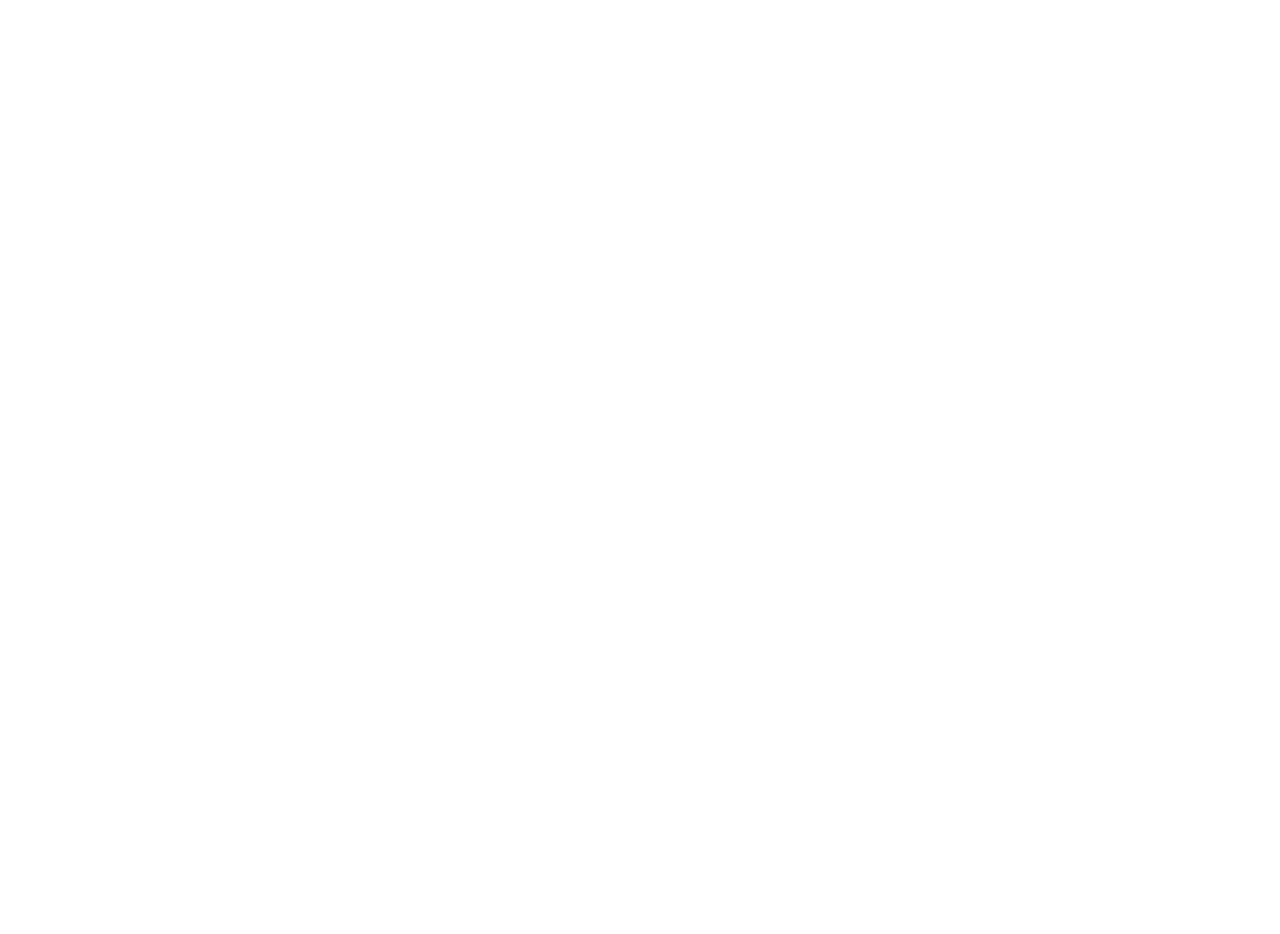
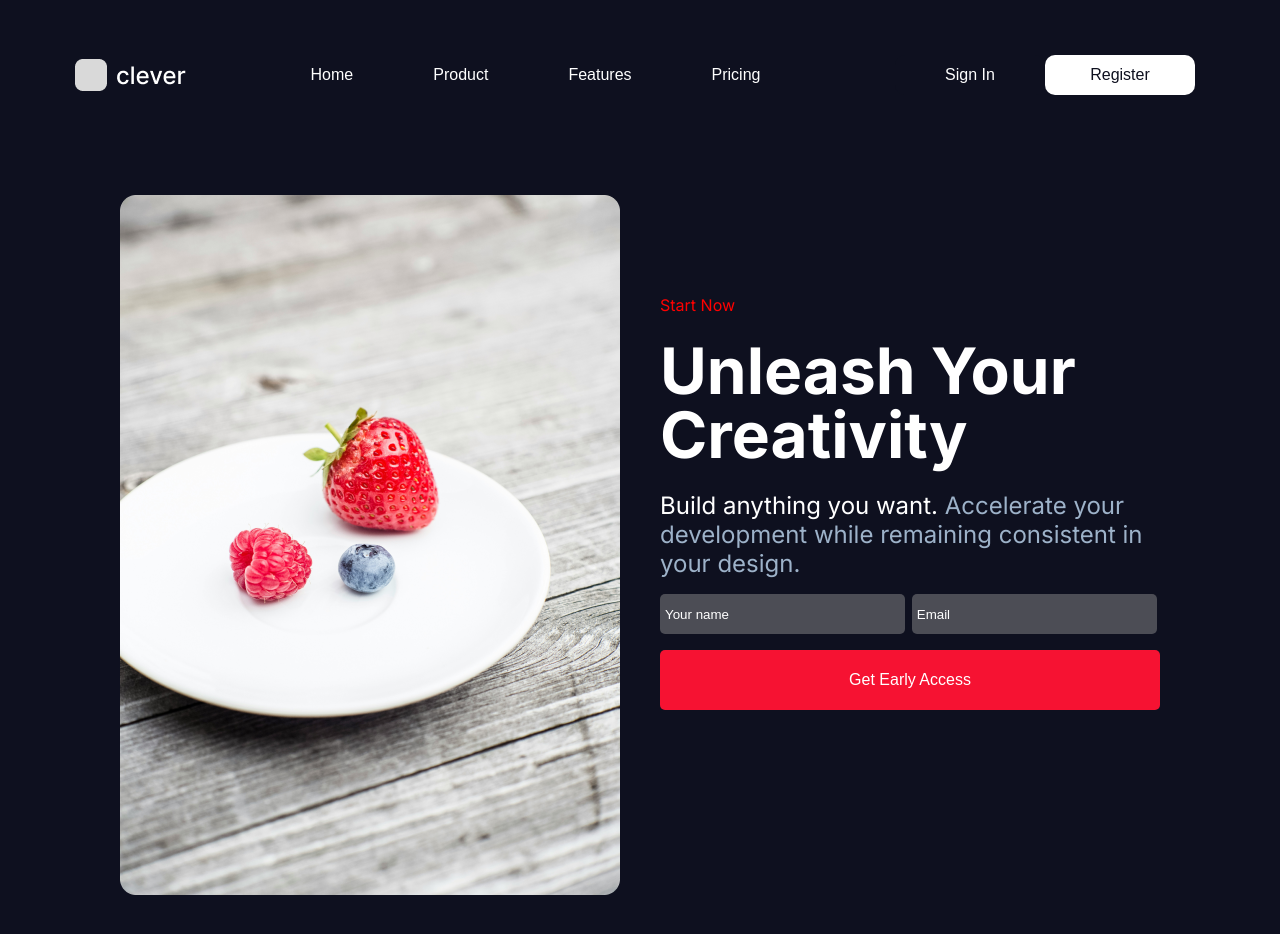
Before and after one commit to C3sar10/clever-hero-practice, a plain HTML site: page index.html in a window 1280 px wide. Before the commit the page ends 800 px from the top, so only its background shows below. Drawn offline with nearby package versions, Linux system fonts and the light colour scheme.

Commit message:
First Iteration

```diff
--- a/index.html
+++ b/index.html
@@ -20,5 +20,38 @@
     <!-- THIS IS THE FONT FAMILY LINK FROM GOOGLE FONTS DO NOT DELETE -->
     <title>Clever Landing Page | Dream Team Dev Services Project</title>
   </head>
-  <body></body>
+  <body>
+    <nav class="navbar" id="navbar">
+      <a href="#">
+        <div class="logo"></div>
+      </a>
+      <div class="tabs">
+        <button class="links">Home</button>
+        <button class="links">Product</button>
+        <button class="links">Features</button>
+        <button class="links">Pricing</button>
+      </div>
+      <div class="buttons">
+        <button class="sign-up">Sign In</button>
+        <button class="sign-up Register">Register</button>
+      </div>
+    </nav>
+    <div class="body-container">
+      <div class="photo"></div>
+      <div class="content-container">
+        <div style="color: red; font-size: 16px;">Start Now</div>
+        <h1 class="title">Unleash Your Creativity</h1>
+        <div class="text-container">
+          <p class="body-text">Build anything you want.
+            <span class="body-text shadow">Accelerate your development while remaining consistent in your design.</span>
+          </p>
+        </div>
+        <div class="input-field">
+          <input type="text" placeholder="Your name" class="input">
+          <input type="email" placeholder="Email" class="input">
+        </div>
+        <button class="access">Get Early Access</button>
+      </div>
+    </div>
+  </body>
 </html>
--- a/style.css
+++ b/style.css
@@ -9,12 +9,15 @@
 }
 
 body {
-  font-size: 16px;
+  font-size: var(--text-size);
   font-family: "Inter", sans-serif;
   width: 100%;
   overflow-x: hidden;
   height: 100%;
   min-height: 100vh;
+  background-color: var(--background-color);
+  display: flex;
+  flex-direction: column;
 }
 
 /*******/
@@ -24,5 +27,203 @@ body {
 /* You can use this root element for variables to help make css styling easier */
 
 :root {
-  /* use for colors, typography, etc.*/
+  --background-color: #0E101F;
+  --Color-text: #FFFFFF;
+  --Red-color: #F61232;
+  --Light-Red: #F96F82;
+  --Light-blue-color: #9DB2C9;
+  --Button-Hover-BKG: #B8B8B8;
+  --Input-BKG-color: #4C4D55;
+
+  --H1-size: 64px;
+  --Subtitle-size: 16px;
+  --text-size: 24px;
+  --Nav-links: 16px; /* or 24px */
+  --Button-size: 16px;
 }
+
+.navbar {
+  height: 8vw;
+  padding: 75px;
+  width: 100%;
+  display: flex;
+  flex-direction: row;
+  justify-content: space-between;
+  align-items: center;
+  flex-shrink: 0;
+}
+
+.logo {
+  aspect-ratio: 111 / 32;
+  height: auto;
+  width: 111px;
+  background-image: url(/assets/images/clever\ Logo.png);
+  background-repeat: no-repeat;
+  /* background-size: auto; */
+  background-position: center;
+}
+
+.tabs {
+  /* background-color: red; */
+  height: 5vw;
+  width: auto;
+  display: flex;
+  align-items: center;
+  gap: 80px;
+}
+
+.links {
+  border: none;
+  font-size: var(--Nav-links);
+  background-color: var(--background-color);
+  color: var(--Color-text);
+}
+
+.links:hover,
+.links:focus,
+.sign-up:hover,
+.sign-up:focus {
+  color: var(--Red-color);
+}
+
+.buttons {
+  /* background-color: red; */
+  height: 100%;
+  width: 25vw;
+  display: flex;
+  align-items: center;
+  justify-content: center;
+}
+
+.sign-up {
+  font-size: var(--Button-size);
+  height: 4.5vw;
+  width: 12vw;
+  max-height: 40px;
+  max-width: 150px;
+  border: none;
+  border-radius: 10px;
+  background-color: var(--background-color);
+  color: var(--Color-text);
+}
+
+.sign-up.Register {
+  background-color: var(--Color-text);
+  color: var(--background-color);
+}
+
+.sign-up.Register:focus,
+.sign-up.Register:hover {
+  background-color: var(--Button-Hover-BKG);
+}
+
+.body-container {
+  /* background-color: red; */
+  height: 100%;
+  display: flex;
+  padding: 45px 100px;
+  align-items: center;
+  justify-content: space-around;
+  flex: 1;
+}
+
+.photo {
+  background-image: url(/assets/images/Berry-hero-img.png);
+  background-repeat: no-repeat;
+  background-size: cover;
+  background-position: center;
+  aspect-ratio: 5 / 7;
+  width: 500px;
+  height: auto;
+  border-radius: 10px;
+}
+
+.content-container {
+  /* background-color: green; */
+  height: 500px;
+  width: 500px;
+  color: var(--Color-text);
+  font-size: var(--text-size);
+  display: flex;
+  flex-direction: column;
+}
+
+.title {
+  font-size: var(--H1-size);
+  padding-top: 24px;
+  line-height: 1;
+}
+
+.text-container {
+  padding-top: 24px;
+  font-size: var(--text-size);
+}
+
+.body-text.shadow {
+  color: var(--Light-blue-color);
+}
+
+.input-field {
+  padding-top: 16px;
+  width: 100%;
+  padding-bottom: 16px;
+}
+
+.input {
+  height: 40px;
+  width: calc(100% / 2 - 5px);
+  outline: none;
+  border-radius: 5px;
+  background-color: var(--Input-BKG-color);
+  border: none;
+}
+
+.input:focus,
+.input:hover {
+  background-color: var(--Button-Hover-BKG);
+}
+
+.access {
+  background-color: var(--Red-color);
+  color: var(--Color-text);
+  font-size: var(--Button-size);
+  height: 60px;
+  width: 100%;
+  border-radius: 5px;
+  border: none;
+}
+
+.access:focus,
+.access:hover {
+  background-color: var(--Light-Red);
+}
+
+input {
+  box-sizing: border-box;
+  padding-left: 5px;
+  color: var(--Color-text);
+  font-family: 14px;
+}
+
+input::placeholder {
+  color: var(--Color-text);
+}
+
+button {
+  cursor: pointer;
+}
+
+@media (max-width: 479px) {
+  body {
+    --H1-size: 36px;
+    --Nav-links: 20px;
+    --text-size: 16px;
+  }
+}
+
+@media (min-width: 480px) and (max-width: 767px) {
+  body {
+    --H1-size: 48px;
+    --text-size: 16px;
+  }
+}
```
